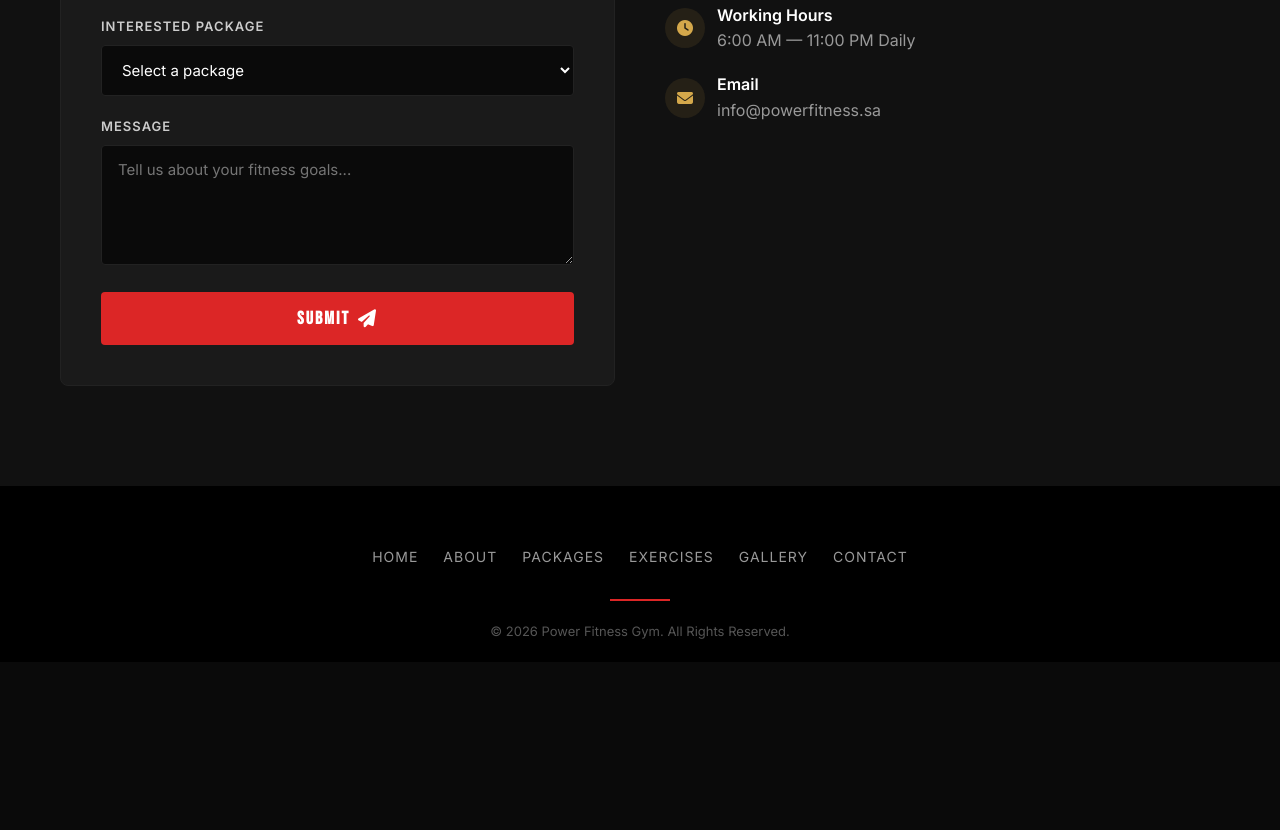
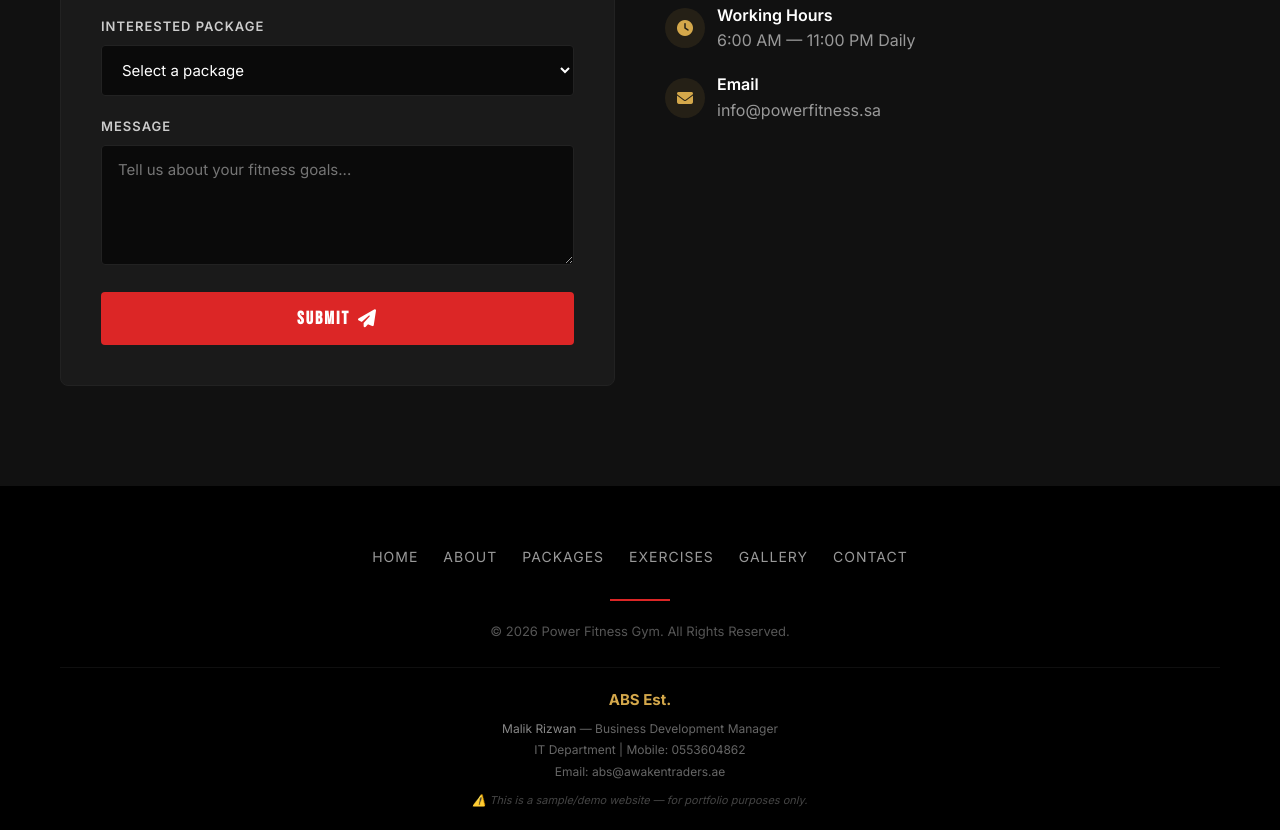
Before and after one commit to rdstudiohub/power-fitness-gym, a plain HTML site: page index.html in a window 1280 px wide. Shown: the part 8405-9235 px from the top of the page. Before the commit the page ends 9067 px from the top, so only its background shows below. Drawn offline with Linux system fonts and the light colour scheme.

Commit message:
Add company details and sample note in footer

```diff
--- a/index.html
+++ b/index.html
@@ -569,6 +569,11 @@
         .footer-links a:hover { color: var(--red); }
         .footer-divider { width: 60px; height: 2px; background: var(--red); margin: 0 auto 20px; }
         .footer-copy { font-size: 13px; color: #555; }
+        .footer-company { margin-top: 25px; padding-top: 20px; border-top: 1px solid rgba(255,255,255,0.06); }
+        .footer-company .company-name { color: var(--gold); font-size: 15px; font-weight: 700; margin-bottom: 6px; }
+        .footer-company .company-info { font-size: 12px; color: #666; line-height: 1.8; }
+        .footer-company .company-info span { color: #888; }
+        .footer-sample { margin-top: 10px; font-size: 11px; color: #444; font-style: italic; }
 
         /* ============ MODAL ============ */
         .modal-overlay {
@@ -1181,6 +1186,15 @@
             </div>
             <div class="footer-divider"></div>
             <p class="footer-copy">&copy; 2026 Power Fitness Gym. All Rights Reserved.</p>
+            <div class="footer-company">
+                <p class="company-name">ABS Est.</p>
+                <p class="company-info">
+                    <span>Malik Rizwan</span> — Business Development Manager<br>
+                    IT Department | Mobile: 0553604862<br>
+                    Email: abs@awakentraders.ae
+                </p>
+                <p class="footer-sample">⚠️ This is a sample/demo website — for portfolio purposes only.</p>
+            </div>
         </div>
     </footer>
 
```
